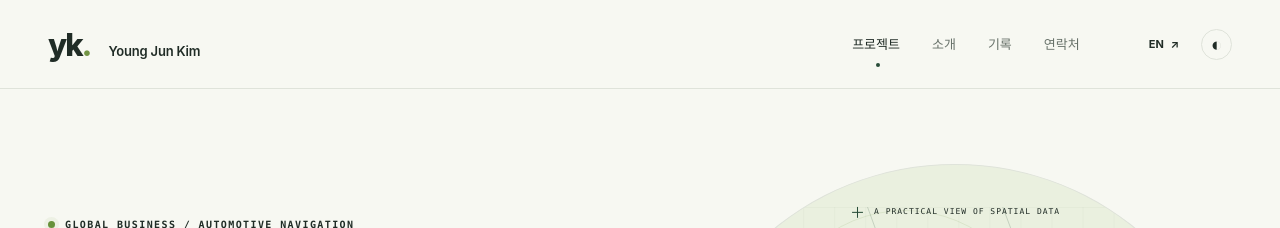
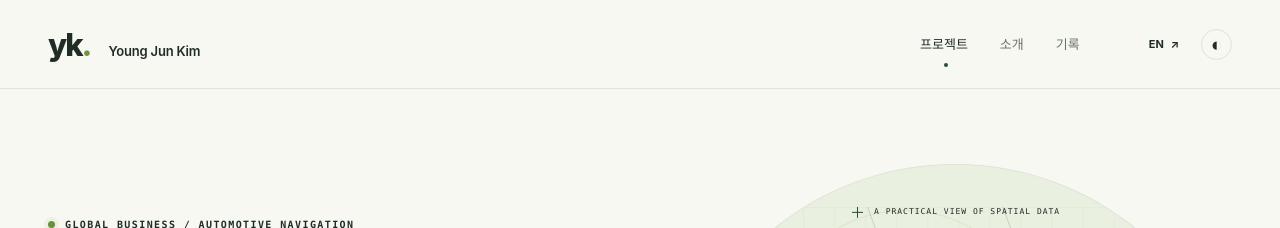
Before and after one commit to youngj-kim/youngj-kim.github.io, a Jekyll site: the page index.html, which Jekyll copies as it is, in a window 1280 px wide. Shown: the top 228 px of the page. Built offline with Jekyll 4.4.1, drawn with Linux system fonts in a browser that asks for light colours.

Commit message:
Remove contact link from site navigation

```diff
--- a/_layouts/notes.html
+++ b/_layouts/notes.html
@@ -19,7 +19,7 @@
   <a class="skip-link" href="#main">본문으로 건너뛰기</a>
   <header class="site-header"><nav class="nav container" aria-label="주 메뉴">
     <a class="wordmark" href="/">yk<span class="brand-dot">.</span><span class="wordmark-name">Young Jun Kim</span></a>
-    <div class="nav-links"><a href="/#projects">프로젝트</a><a href="/#about">소개</a><a href="/notes/" aria-current="page">기록</a><a href="/#contact">연락처</a></div>
+    <div class="nav-links"><a href="/#projects">프로젝트</a><a href="/#about">소개</a><a href="/notes/" aria-current="page">기록</a></div>
     <div class="nav-tools"><a class="language" href="/en.html">EN ↗</a><button class="theme-toggle" aria-label="화면 테마 전환" aria-pressed="false">◐</button></div>
   </nav></header>
   <main id="main" class="container notes-main">{{ content }}</main>
--- a/en.html
+++ b/en.html
@@ -8,7 +8,7 @@
 <link rel="icon" type="image/svg+xml" href="assets/favicon.svg"><link rel="stylesheet" href="assets/style.css?v=fbab8fb9e559"><script src="assets/app.js?v=367accc92a8b" defer></script>
 </head><body>
 <a class="skip-link" href="#main">Skip to content</a>
-<header class="site-header"><nav class="nav container" aria-label="Main navigation"><a class="wordmark" href="en.html" aria-label="Young Jun Kim home">yk<span class="brand-dot">.</span><span class="wordmark-name">Young Jun Kim</span></a><div class="nav-links"><a href="#projects">Projects</a><a href="#about">About</a><a href="#blog">Notes</a><a href="#contact">Contact</a></div><div class="nav-tools"><a class="language" href="index.html" lang="ko">KO <span aria-hidden="true">↗</span></a><button class="theme-toggle" aria-label="Toggle color theme" title="Toggle color theme" aria-pressed="false">◐</button></div></nav></header>
+<header class="site-header"><nav class="nav container" aria-label="Main navigation"><a class="wordmark" href="en.html" aria-label="Young Jun Kim home">yk<span class="brand-dot">.</span><span class="wordmark-name">Young Jun Kim</span></a><div class="nav-links"><a href="#projects">Projects</a><a href="#about">About</a><a href="#blog">Notes</a></div><div class="nav-tools"><a class="language" href="index.html" lang="ko">KO <span aria-hidden="true">↗</span></a><button class="theme-toggle" aria-label="Toggle color theme" title="Toggle color theme" aria-pressed="false">◐</button></div></nav></header>
 <main id="main">
 <section class="hero container" aria-labelledby="hero-title"><div class="hero-copy"><p class="eyebrow"><span class="status-dot"></span> GLOBAL BUSINESS / AUTOMOTIVE NAVIGATION</p><h1 id="hero-title">Navigation, map data,<br>and the <span class="accent-word">tools I build<svg viewBox="0 0 300 20" aria-hidden="true"><path d="M4 14Q150-3 294 10"/></svg></span>.</h1><p class="hero-intro">Hi, I’m <strong>Young Jun Kim</strong>.<br>I work in global business and OEM-related operations in automotive navigation.<br>This is where I share GIS tools and personal projects inspired by my work experience and interests.</p><div class="hero-actions"><a class="button primary" href="#projects">Explore my work <span aria-hidden="true">↘</span></a><a class="text-link" href="https://github.com/youngj-kim" target="_blank" rel="noopener noreferrer">GitHub <span aria-hidden="true">↗</span></a></div><div class="hero-footnote"><span>QGIS</span><span>PostGIS</span><span>Python</span><span>Public Data</span></div></div><div class="hero-graphic"><div class="graphic-label"><span class="crosshair">＋</span> A PRACTICAL VIEW OF SPATIAL DATA</div><svg class="map-art map-hero" viewBox="0 0 640 540" fill="none" xmlns="http://www.w3.org/2000/svg" aria-hidden="true">
   <defs><pattern id="grid-hero" width="36" height="36" patternUnits="userSpaceOnUse"><path d="M36 0H0V36" stroke="currentColor" stroke-opacity=".08"/></pattern></defs>
--- a/index.html
+++ b/index.html
@@ -8,7 +8,7 @@
 <link rel="icon" type="image/svg+xml" href="assets/favicon.svg"><link rel="stylesheet" href="assets/style.css?v=fbab8fb9e559"><script src="assets/app.js?v=367accc92a8b" defer></script>
 </head><body>
 <a class="skip-link" href="#main">본문으로 건너뛰기</a>
-<header class="site-header"><nav class="nav container" aria-label="주 메뉴"><a class="wordmark" href="./" aria-label="Young Jun Kim home">yk<span class="brand-dot">.</span><span class="wordmark-name">Young Jun Kim</span></a><div class="nav-links"><a href="#projects">프로젝트</a><a href="#about">소개</a><a href="#blog">기록</a><a href="#contact">연락처</a></div><div class="nav-tools"><a class="language" href="en.html" lang="en">EN <span aria-hidden="true">↗</span></a><button class="theme-toggle" aria-label="화면 테마 전환" title="화면 테마 전환" aria-pressed="false">◐</button></div></nav></header>
+<header class="site-header"><nav class="nav container" aria-label="주 메뉴"><a class="wordmark" href="./" aria-label="Young Jun Kim home">yk<span class="brand-dot">.</span><span class="wordmark-name">Young Jun Kim</span></a><div class="nav-links"><a href="#projects">프로젝트</a><a href="#about">소개</a><a href="#blog">기록</a></div><div class="nav-tools"><a class="language" href="en.html" lang="en">EN <span aria-hidden="true">↗</span></a><button class="theme-toggle" aria-label="화면 테마 전환" title="화면 테마 전환" aria-pressed="false">◐</button></div></nav></header>
 <main id="main">
 <section class="hero container" aria-labelledby="hero-title"><div class="hero-copy"><p class="eyebrow"><span class="status-dot"></span> GLOBAL BUSINESS / AUTOMOTIVE NAVIGATION</p><h1 id="hero-title">내비게이션과 지도 데이터,<br>그리고 직접 만든 <span class="accent-word">도구들<svg viewBox="0 0 300 20" aria-hidden="true"><path d="M4 14Q150-3 294 10"/></svg></span>.</h1><p class="hero-intro">안녕하세요, <strong>김영준</strong>입니다.<br>자동차 내비게이션 분야에서 해외사업과 OEM 관련 업무를 하고 있습니다.<br>이곳에는 그동안의 업무 경험과 관심을 바탕으로 만든 GIS 도구와 개인 프로젝트를 소개합니다.</p><div class="hero-actions"><a class="button primary" href="#projects">프로젝트 살펴보기 <span aria-hidden="true">↘</span></a><a class="text-link" href="https://github.com/youngj-kim" target="_blank" rel="noopener noreferrer">GitHub <span aria-hidden="true">↗</span></a></div><div class="hero-footnote"><span>QGIS</span><span>PostGIS</span><span>Python</span><span>Public Data</span></div></div><div class="hero-graphic"><div class="graphic-label"><span class="crosshair">＋</span> A PRACTICAL VIEW OF SPATIAL DATA</div><svg class="map-art map-hero" viewBox="0 0 640 540" fill="none" xmlns="http://www.w3.org/2000/svg" aria-hidden="true">
   <defs><pattern id="grid-hero" width="36" height="36" patternUnits="userSpaceOnUse"><path d="M36 0H0V36" stroke="currentColor" stroke-opacity=".08"/></pattern></defs>
```
Also changed, not shown: scripts/build.mjs.
